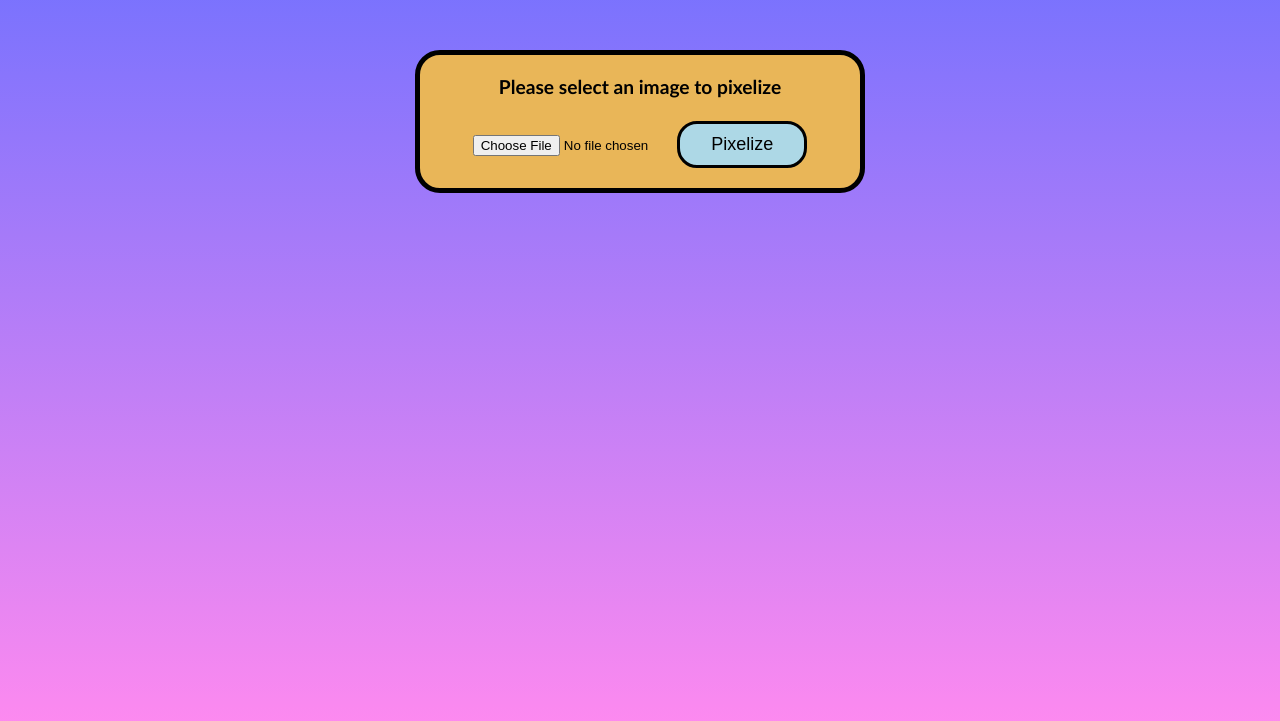
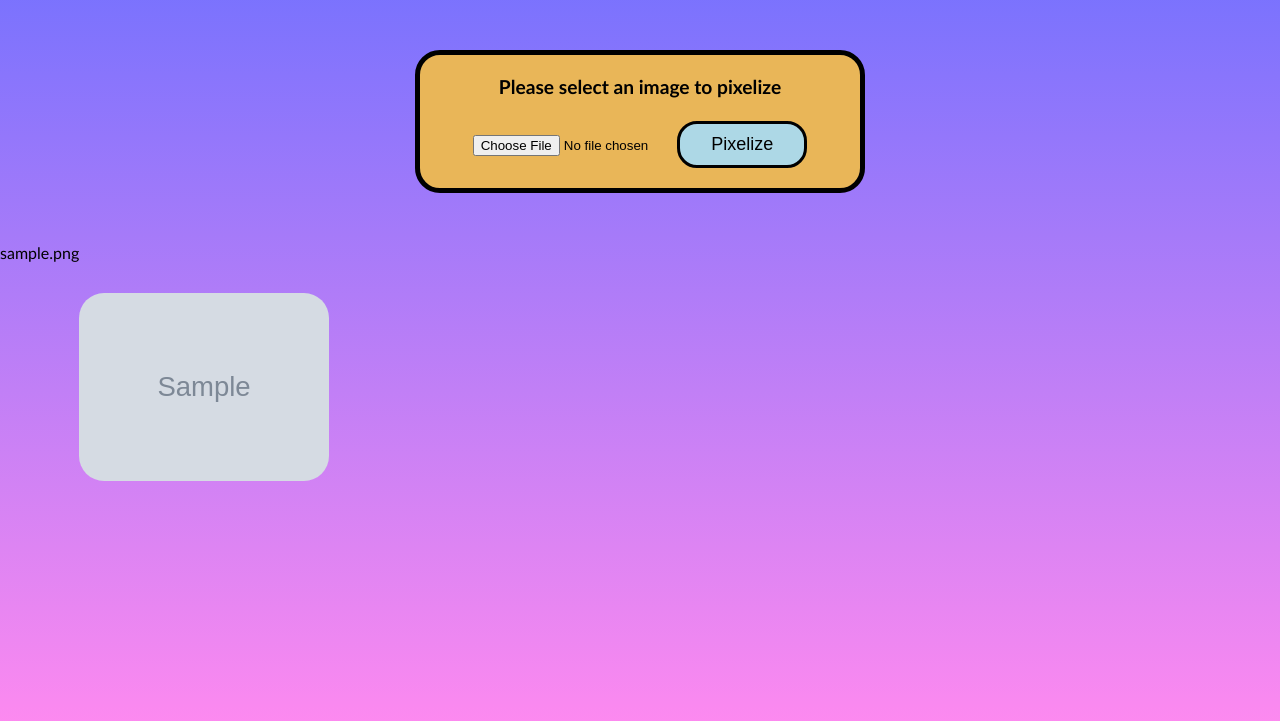
Before and after one commit to Colbyjoe97/Pixelesque, a Flask app: page / in a window 1280 px wide. Shown: the part 74-795 px from the top of the page. Run offline with Flask 3, Linux system fonts and the light colour scheme; tables that the repository leaves empty or names only in its code hold one stand-in row (values such as "Sample post"); grey boxes marked "Sample" are stand-in pictures; some web fonts are replaced.

Commit message:
display uploaded images

```diff
--- a/flask_app/templates/index.html
+++ b/flask_app/templates/index.html
@@ -28,7 +28,14 @@
                 <input type="file" class="image" name="image">
                 <input type="submit" value="Pixelize" class="sbutton">
             </form>
+        </div>
+        <div class="images flex">
 
+            {% for image in all_images %}
+            <p>{{image.image}}</p>
+            <img class="images" src="../static/images/{{ image.image }}" alt="images/{{ image.image }}">
+
+            {% endfor %}
         </div>
     </div>
 </body>
```
